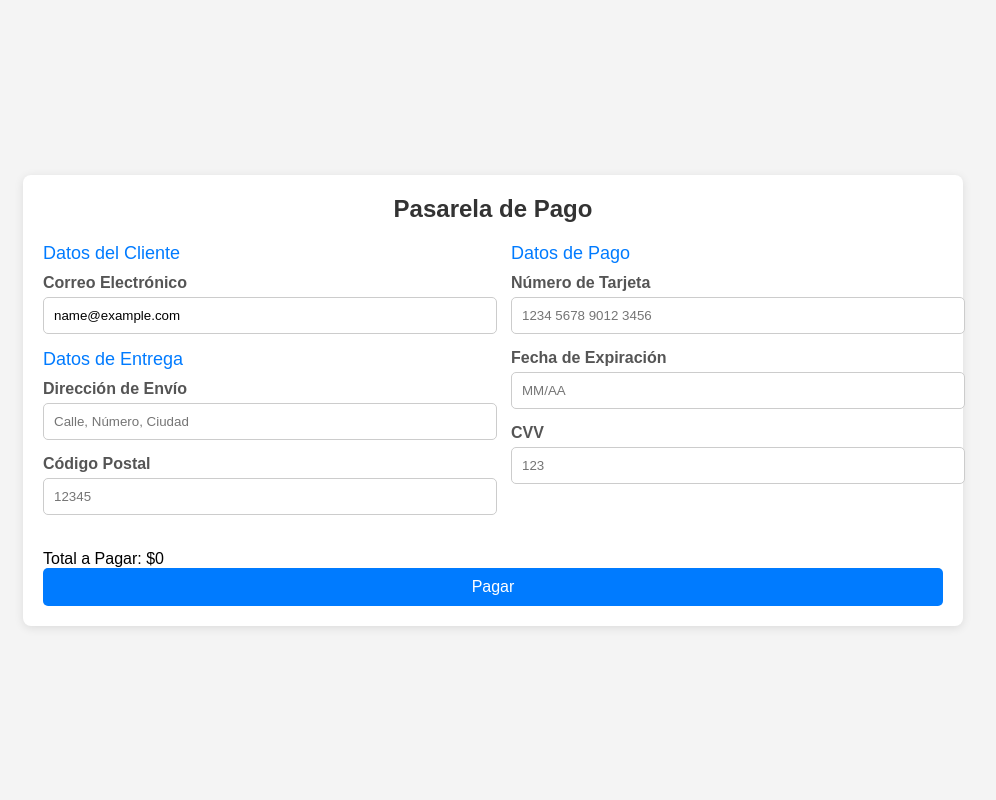
After one commit to Albertoescobarsanchez/pgpi, a Django app: page /pasarelaPago/ in a window 1280 px wide. The commit adds this page. Shown: the whole page, without its empty margins (147-1143 px from the left). Run offline with Django 5.2, Linux system fonts and the light colour scheme; the visitor is signed in with stand-in values (Sample User, id 1); data that the repository does not hold is empty.

Commit message:
añadir pasarela pago

```diff
--- a/app/settings.py
+++ b/app/settings.py
@@ -85,7 +85,7 @@ DATABASES = {
         'USER': 'usuario',
         'PASSWORD': 'contraseña',
         'HOST': 'localhost',  # Cambiar si el servidor no está en tu máquina local
-        'PORT': '3306',
+        'PORT': '3307',
         'OPTIONS': {
             'init_command': "SET sql_mode='STRICT_TRANS_TABLES'"
         },
--- a/app/templates/cesta.html
+++ b/app/templates/cesta.html
@@ -75,7 +75,7 @@
     <h2>Mi Carrito</h2>
     <ul id="carrito-lista"></ul>
     <div id="total">Total: {{ precio }}€</div>
-    <button>Comprar</button>
+    <a href="{% url 'pasarelaPago' %}" class="btn-comprar">Comprar</a>
 
   </div>
 
--- /dev/null
+++ b/app/templates/pasarelaPago.html
@@ -0,0 +1,216 @@
+<!DOCTYPE html>
+<html lang="es">
+<head>
+    <meta charset="UTF-8">
+    <meta name="viewport" content="width=device-width, initial-scale=1.0">
+    <title>Pasarela de Pago</title>
+    <style>
+        body {
+            font-family: Arial, sans-serif;
+            background-color: #f4f4f4;
+            margin: 0;
+            padding: 0;
+            display: flex;
+            justify-content: center;
+            align-items: center;
+            height: 100vh;
+        }
+
+        .payment-container {
+            background-color: #fff;
+            border-radius: 8px;
+            box-shadow: 0 2px 10px rgba(0, 0, 0, 0.1);
+            padding: 20px;
+            width: 100%;
+            max-width: 900px;
+        }
+
+        .payment-container h2 {
+            margin: 0 0 20px;
+            text-align: center;
+            color: #333;
+        }
+
+        .form-section {
+            display: flex;
+            flex-wrap: wrap;
+            justify-content: space-between;
+            gap: 20px;
+        }
+
+        .left-column, .right-column {
+            width: 48%;
+        }
+
+        .section-title {
+            font-size: 18px;
+            margin-bottom: 10px;
+            color: #007bff;
+        }
+
+        .form-group {
+            margin-bottom: 15px;
+        }
+
+        .form-group label {
+            display: block;
+            margin-bottom: 5px;
+            font-weight: bold;
+            color: #555;
+        }
+
+        .form-group input {
+            width: 100%;
+            padding: 10px;
+            border: 1px solid #ccc;
+            border-radius: 5px;
+        }
+
+        .form-group input:focus {
+            border-color: #007bff;
+            outline: none;
+        }
+
+        .summary {
+            text-align: center;
+            margin-top: 20px;
+        }
+
+        .summary p {
+            margin: 5px 0;
+            color: #555;
+        }
+
+        .alert {
+            color: red;
+            margin-top: 10px;
+        }
+
+        .btn-submit {
+            background-color: #007bff;
+            color: #fff;
+            border: none;
+            padding: 10px;
+            border-radius: 5px;
+            cursor: pointer;
+            width: 100%;
+            font-size: 16px;
+        }
+
+        .btn-submit:hover {
+            background-color: #0056b3;
+        }
+
+        /* Ajustes para pantallas pequeñas */
+        @media (max-width: 768px) {
+            .left-column, .right-column {
+                width: 100%;
+            }
+        }
+
+    </style>
+</head>
+<body>
+    <div class="payment-container">
+        <h2>Pasarela de Pago</h2>
+        <form id="paymentForm" action="/pasarelaPago/" method="POST">
+            {% csrf_token %}
+            <div class="form-section">
+                <!-- Sección de Datos de Usuario (izquierda) -->
+                <div class="left-column" id="userDataSection">
+                    {% if user.is_authenticated %}
+                        <div class="section-title">Datos del Cliente</div>
+                        <div class="form-group">
+                            <label for="userEmail">Correo Electrónico</label>
+                            <input type="email" id="userEmail" name="userEmail" value="{{ user.email }}" readonly>
+                        </div>
+                    {% else %}
+                        <div class="section-title">Datos del Cliente</div>
+                        <div class="form-group" id="nameField">
+                            <label for="name">Nombre Completo</label>
+                            <input type="text" id="name" name="name" placeholder="Ej. Juan Pérez" required minlength="3" maxlength="100" pattern="[A-Za-zÁ-ÿ\s]+" title="El nombre solo puede contener letras y espacios.">
+                        </div>
+                        <div class="form-group" id="emailField">
+                            <label for="email">Correo Electrónico</label>
+                            <input type="email" id="email" name="email" placeholder="ejemplo@correo.com" required>
+                        </div>
+                    {% endif %}
+
+                    <div class="section-title">Datos de Entrega</div>
+                    <div class="form-group">
+                        <label for="address">Dirección de Envío</label>
+                        <input type="text" id="address" name="address" placeholder="Calle, Número, Ciudad" required minlength="5" maxlength="200" pattern="[A-Za-z0-9\s,]+" title="La dirección solo puede contener letras, números y comas.">
+                    </div>
+                    <div class="form-group">
+                        <label for="postalCode">Código Postal</label>
+                        <input type="text" id="postalCode" name="postalCode" placeholder="12345" required pattern="\d{5}" title="El código postal debe ser un número de 5 dígitos.">
+                    </div>
+                </div>
+
+                <!-- Sección de Datos de Pago (derecha) -->
+                <div class="right-column" id="paymentSection">
+                    <div class="section-title">Datos de Pago</div>
+                    <div class="form-group">
+                        <label for="cardNumber">Número de Tarjeta</label>
+                        <input type="text" id="cardNumber" name="cardNumber" placeholder="1234 5678 9012 3456" required pattern="\d{16}" title="El número de tarjeta debe tener 16 dígitos.">
+                    </div>
+                    <div class="form-group">
+                        <label for="expiryDate">Fecha de Expiración</label>
+                        <input type="text" id="expiryDate" name="expiryDate" placeholder="MM/AA" required pattern="(0[1-9]|1[0-2])\/\d{2}" title="La fecha de expiración debe estar en formato MM/AA.">
+                    </div>
+                    <div class="form-group">
+                        <label for="cvv">CVV</label>
+                        <input type="text" id="cvv" name="cvv" placeholder="123" required pattern="\d{3}" title="El CVV debe ser un número de 3 dígitos.">
+                    </div>
+                </div>
+            </div>
+
+            <!-- Resumen -->
+            <div class="form-section" id="summarySection">
+                <div class="summary">
+                    Total a Pagar: ${{ precio }}
+                </div>
+                <div class="alert" id="alertMessage" style="display: none;">
+                    Todos los campos son obligatorios o están en formato incorrecto.
+                </div>
+            </div>
+
+            <!-- Botón de Pago -->
+            <div class="form-section" id="buttonSection">
+                <button type="submit" class="btn-submit">Pagar</button>
+            </div>
+        </form>
+    </div>
+
+    <script>
+        function processPayment(event) {
+        event.preventDefault();
+
+        if (!document.getElementById("paymentForm").checkValidity()) {
+            alert("Por favor, completa todos los campos correctamente.");
+            return;
+        }
+
+        const formData = new FormData(document.getElementById("paymentForm"));
+
+        fetch("/pasarelaPago", {
+            method: "POST",
+            body: formData
+        })
+        .then(response => response.json())
+        .then(data => {
+            if (data.success) {
+                alert("El pago ha sido procesado con éxito.");
+                window.location.href = "/";
+            } else {
+                alert("Hubo un error procesando el pago. Intenta de nuevo.");
+            }
+        })
+        .catch(error => {
+            alert("Hubo un error al procesar el pago.");
+            console.error("Error:", error);
+        });
+        }
+    </script>
+</body>
+</html>
--- a/app/urls.py
+++ b/app/urls.py
@@ -31,7 +31,8 @@ urlpatterns = [
     path('editarProductos/', views.editarProductos, name='editarProductos'),
     path('logout/', auth_views.LogoutView.as_view(), name='logout'),
     path('vistaProducto/', views.vistaProducto, name='vistaProducto'),
-    path('buscar/', views.buscar_productos, name='buscar_productos')
+    path('buscar/', views.buscar_productos, name='buscar_productos'),
+    path('pasarelaPago/',views.pasarela_pago,name='pasarelaPago')
 
 
 
--- a/app/views.py
+++ b/app/views.py
@@ -1,3 +1,4 @@
+from django.http import JsonResponse
 from django.shortcuts import redirect, render
 
 from django.contrib import messages
@@ -5,6 +6,7 @@ from app.forms import RegistrationForm
 from django.contrib.auth import authenticate, login
 from .models import Producto
 from .models import ProductoCesta
+from django.core.mail import send_mail
 
 def home(request):
     productos = Producto.objects.all()
@@ -94,3 +96,31 @@ def buscar_productos(request):
     query = request.GET.get('search', '')
     productos = Producto.objects.filter(nombre__icontains=query)
     return render(request, 'productos/buscar.html', {'productos': productos, 'query': query})
+
+def pasarela_pago(request):
+    if request.method == 'POST':
+        user_name = request.POST.get('userName')
+        user_email = request.POST.get('userEmail')
+        address = request.POST.get('address')
+        postal_code = request.POST.get('postalCode')
+        card_number = request.POST.get('cardNumber')
+        productos = ProductoCesta.objects.filter(usuario=request.user)
+        amount = sum(producto.precio * producto.cantidad for producto in productos)
+        payment_successful = True
+
+        if payment_successful:
+            subject = "Confirmación de Pago"
+            message = f"¡Gracias por tu compra!\n\nProducto(s):\n"
+            for producto in productos:
+                message += f"{producto.nombre} x{producto.cantidad} - ${producto.precio * producto.cantidad}\n"
+            message += f"\nTotal a Pagar: ${amount}\nDirección de Envío: {address}, {postal_code}"
+            send_mail(subject, message, 'no-reply@example.com', [user_email])
+            productos.delete()
+            return JsonResponse({'success': True})
+
+        return JsonResponse({'success': False})
+
+    productos = ProductoCesta.objects.filter(usuario=request.user)
+    precio = sum(producto.precio * producto.cantidad for producto in productos)
+
+    return render(request, 'pasarelaPago.html', {'precio': precio})
```
